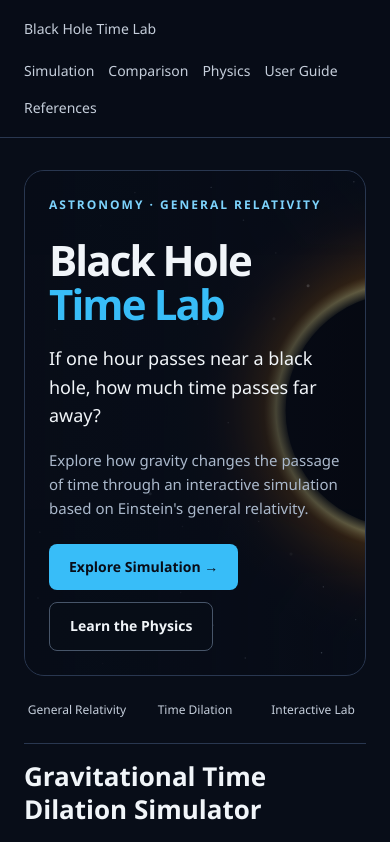
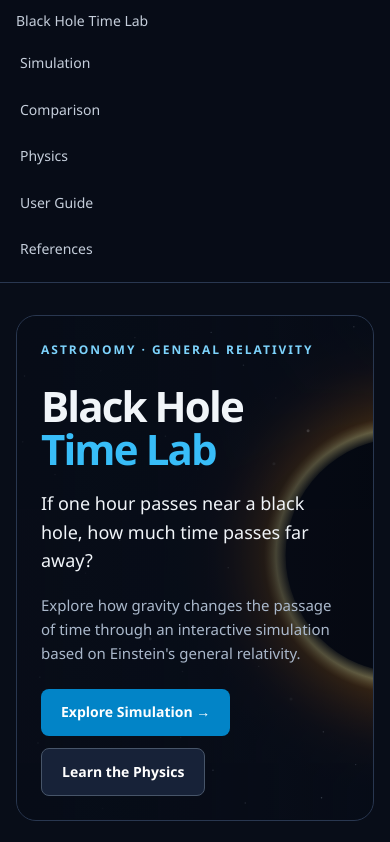
Before and after one commit to siyou-www/black-hole-time-lab, a plain HTML site: page index.html in a window 390 px wide. Shown: the top 842 px of the page. Drawn offline with Linux system fonts and the light colour scheme.

Commit message:
Improve mobile layout: css/main.css

```diff
--- a/css/main.css
+++ b/css/main.css
@@ -224,3 +224,17 @@ main > section:not(#home) > h2:first-child { margin-top: 0; }
 @media (max-width: 360px) {
     main > section:not(#home) { scroll-margin-top: 180px; }
 }
+
+/* Mobile navigation and responsive spacing */
+.nav-toggle { display: none; }
+@media (max-width: 768px) {
+    nav { flex-direction: row; align-items: center; flex-wrap: wrap; padding: 10px 16px; gap: 8px; }
+    nav .nav-toggle:not([hidden]) { display: block; margin: 0; min-width: 44px; min-height: 44px; padding: 6px; background: var(--bg-card); color: #fff; font-size: 22px; border: 1px solid var(--border-color); }
+    nav #nav-links { width: 100%; gap: 0; flex-direction: column; }
+    nav .nav-toggle:not([hidden])[aria-expanded="false"] + #nav-links { display: none; }
+    nav #nav-links a { padding: 12px 4px; }
+    main { padding: 0 16px; }
+    main > section:not(#home), #home { scroll-margin-top: 76px; }
+    #home .hero-actions a { color: #fff; background: #0284c7; }
+    #home .hero-actions .hero-secondary { background: var(--bg-card); }
+}
```
